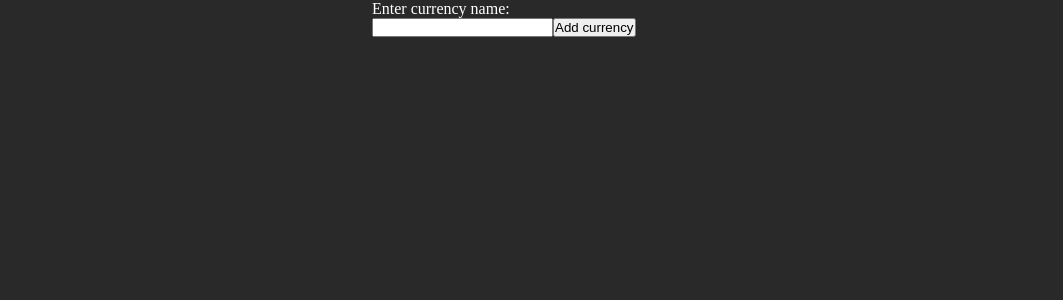
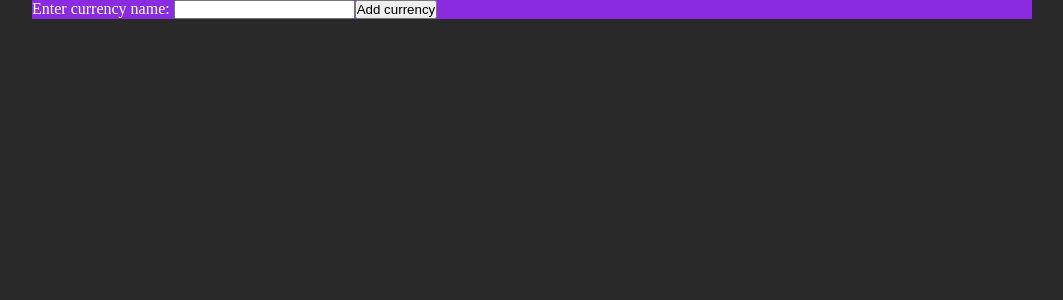
Before and after one commit to ElOleksiy/currency-tracker, a React (Vite) app: page / in a window 1280 px wide. Shown: the top 300 px of the page, without its empty margins (108-1171 px from the left). Built offline with nearby package versions, Linux system fonts and the light colour scheme.

Commit message:
add CurencyCard component

```diff
--- a/src/App.jsx
+++ b/src/App.jsx
@@ -1,13 +1,15 @@
 import { useState } from "react";
 import UserInput from "./components/UserInput";
 import Container from "./components/Container";
+import CurrencyCard from "./components/CurrencyCard";
+
+const tickers = [];
 
 function App() {
   const API_KEY =
     "9a2e01e570c0b693006d832c67ecc7a80ffbb3ed27cfd73218a1c37395c2584c";
 
   const [inputValue, setInputValue] = useState("");
-  const [tickers, setTickers] = useState([]);
 
   function handleButton() {
     fetch(
@@ -36,6 +38,15 @@ function App() {
           inputValue={inputValue}
           setInputValue={setInputValue}
         />
+        {tickers.map((ticker) => {
+          return (
+            <CurrencyCard
+              key={ticker.name}
+              currencyName={ticker.name}
+              price={ticker.price}
+            />
+          );
+        })}
       </Container>
     </>
   );
--- a/src/components/CurrencyCard.jsx
+++ b/src/components/CurrencyCard.jsx
@@ -1,5 +1,8 @@
 export default function CurrencyCard({ currencyName, price }) {
   return (
-
-  )
+    <>
+      <h4>{currencyName}</h4>
+      <p>{price}</p>
+    </>
+  );
 }
--- a/src/index.css
+++ b/src/index.css
@@ -12,8 +12,9 @@ body {
 }
 
 .container {
-  max-width: 25%;
+  max-width: 1000px;
   margin: 0 auto;
+  background-color: blueviolet;
 }
 
 .user-input {
```
